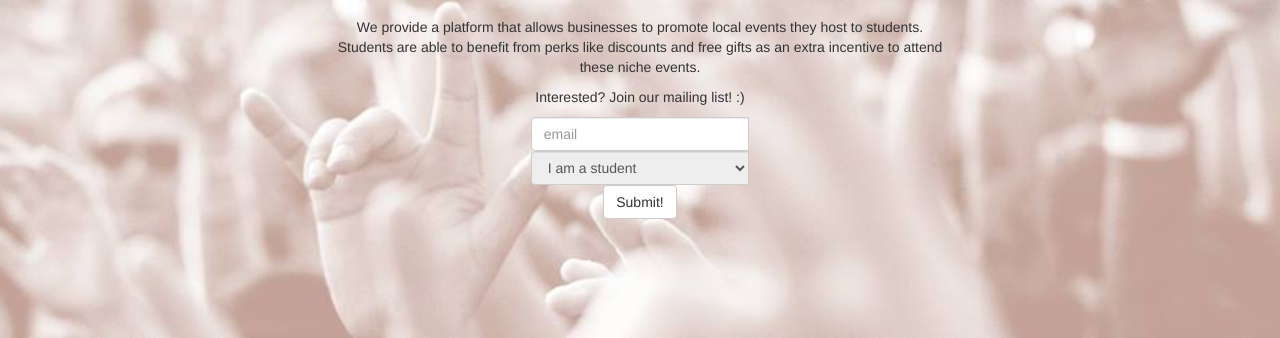
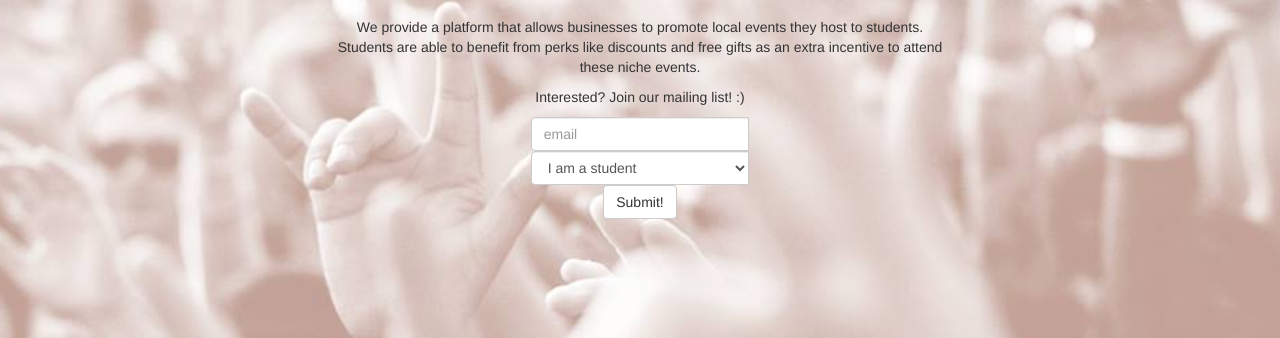
Before and after one commit to Mst96/Evineer, a plain HTML site: page index.html in a window 1280 px wide. Shown: the part 462-800 px from the top of the page. Drawn offline with nearby package versions, Linux system fonts and the light colour scheme.

Commit message:
positioning

```diff
--- a/index.html
+++ b/index.html
@@ -100,12 +100,12 @@
           <div class="input-group marginBottom">
             <input type="text" class="form-control" placeholder="email" id="email">
             <div class="form-group">
-              <select class="form-control" id="role" disabled="disabled" selected="selected">
-              <option value="student">I am a student</option>
+              <select class="form-control" id="role" selected="selected">
+              <option value="Student">I am a student</option>
               <option value="Business">I am a business</option>
               </select>
 
-              <button onClick="submitRegistration()" class="btn btn-default marginBottom" value="Submit">Submit!</button>
+              <button type="button" onClick="submitRegistration()" class="btn btn-default marginBottom" value="Submit">Submit!</button>
 
             </div>
             <div id="errors">
```
